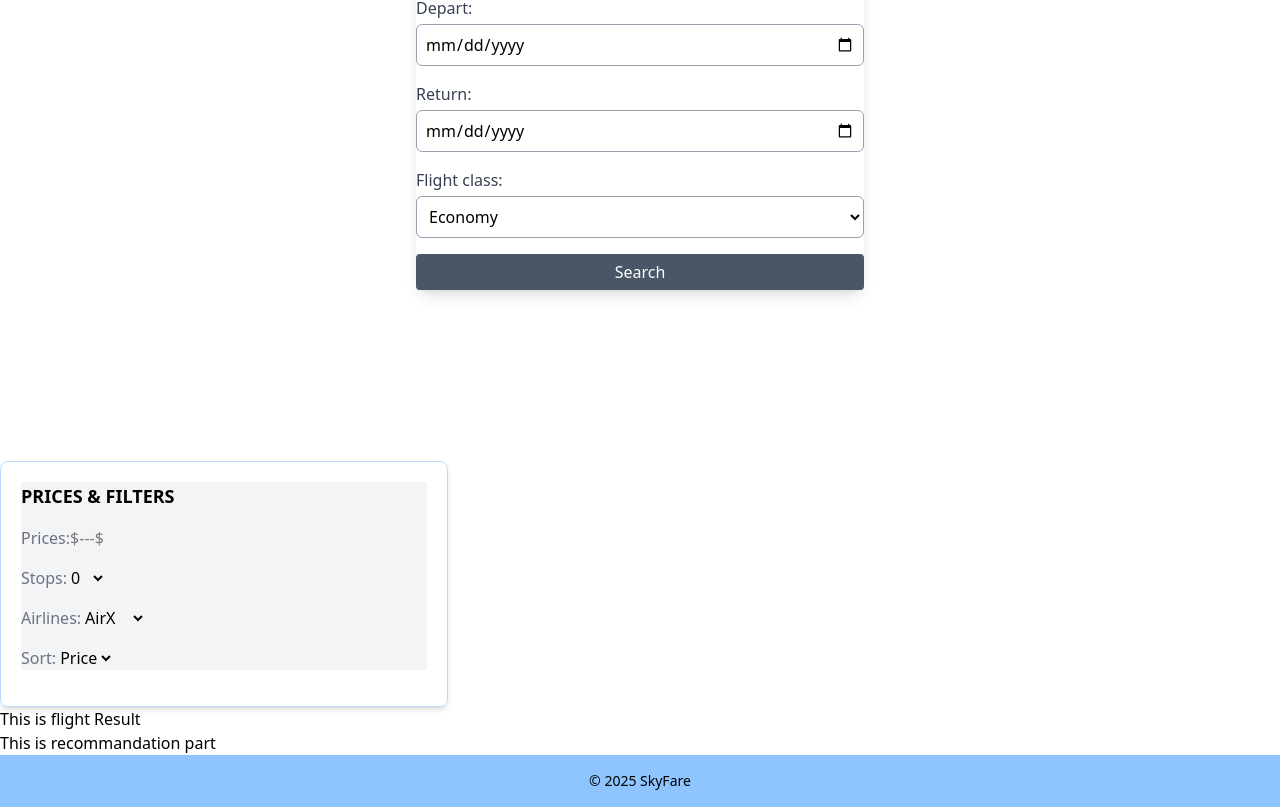
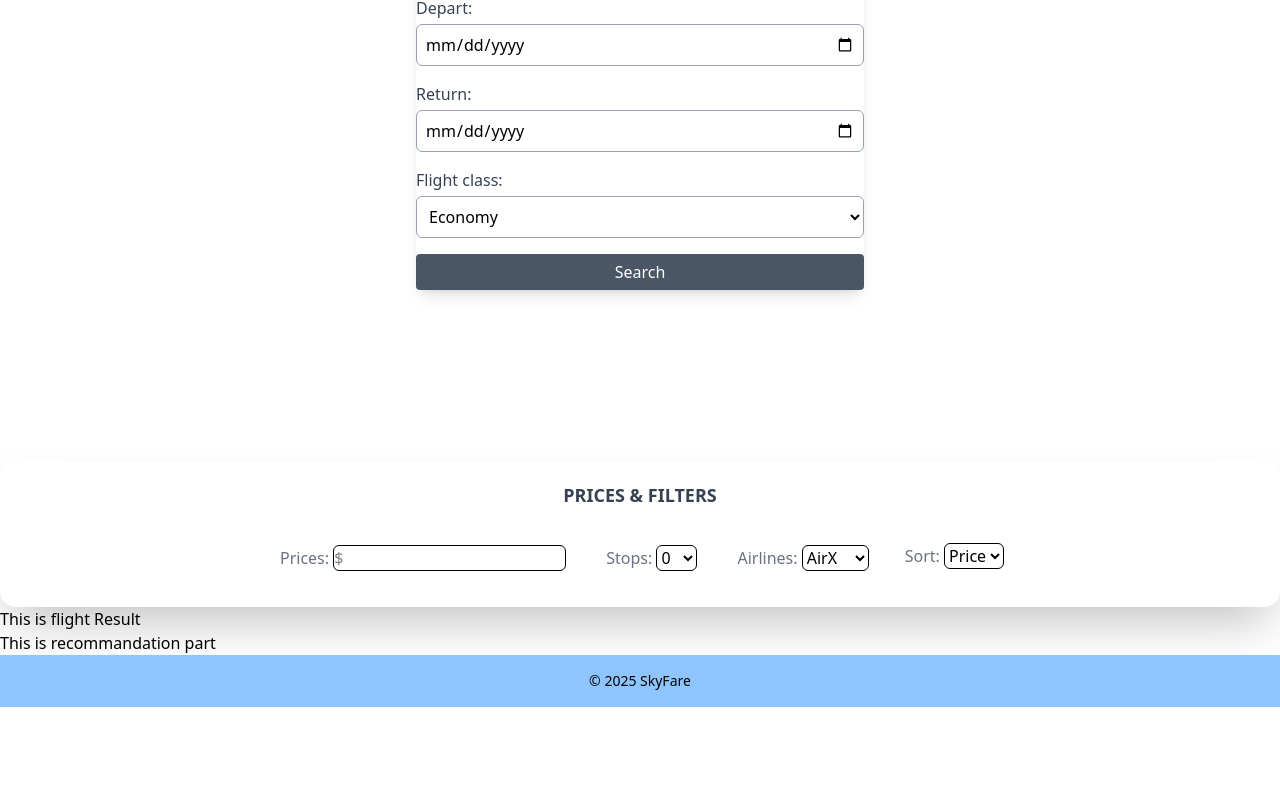
Before and after one commit to nancyerika04/SkyFare_client, a React (Vite) app: page /dashboard in a window 1280 px wide. Shown: the part 463-1270 px from the top of the page. After the commit the page ends 1170 px from the top, so only its background shows below. Built offline with nearby package versions, Linux system fonts and the light colour scheme; no server answers.

Commit message:
styling prices & filters component

```diff
--- a/src/components/pricesFilters.jsx
+++ b/src/components/pricesFilters.jsx
@@ -2,36 +2,34 @@ import React from 'react'
 
 export default function pricesFilters() {
   return (
-    <div className='p-5 rounded-lg shadow-md w-full max-w-md border-blue-200 border'>
-      <form className='bg-gray-100 items-center '>
-
-        <h2 className='text-lg font-bold mb-4'>PRICES & FILTERS</h2>
-
-        <div className='mb-4'>
-            <label className='text-gray-500'>Prices:</label>
-            <input type="number" placeholder='$---$'/>
+    <div className='p-5 rounded-2xl shadow-2xl justify-center w-full items-center'>
+      <h2 className='text-lg font-bold mb-4 text-gray-700 text-center'>PRICES & FILTERS</h2>
+      <form className='bg-white items-center flex justify-center'>
+        <div className='m-5 mb-4'>
+            <label className='text-gray-500 mb-2'>Prices: </label>
+            <input className='border rounded-md' type="number" placeholder='$'/>
         </div>
 
-        <div className='mb-4'>
-            <label className='text-gray-500'>Stops:</label>
-            <select className=''>
+        <div className='m-5 mb-4'>
+            <label className='text-gray-500'>Stops: </label>
+            <select className='border rounded-md'>
                 <option>0</option>
                 <option>1</option>
                 <option>2+</option>
             </select>
         </div>
 
-        <div className='mb-4'>
-            <label className='text-gray-500'>Airlines:</label>
-            <select>
+        <div className='m-5 mb-4'>
+            <label className='text-gray-500'>Airlines: </label>
+            <select className='border rounded-md'>
                 <option>AirX</option>
                 <option>Skyjet</option>
             </select>
         </div>
 
-        <div className='mb-4'>
-            <label className='text-gray-500'>Sort:</label>
-            <select>
+        <div className='m-4 mb-4'>
+            <label className='text-gray-500'>Sort: </label>
+            <select className='border rounded-md'>
                 <option value="">Price</option>
             </select>
         </div>
```
